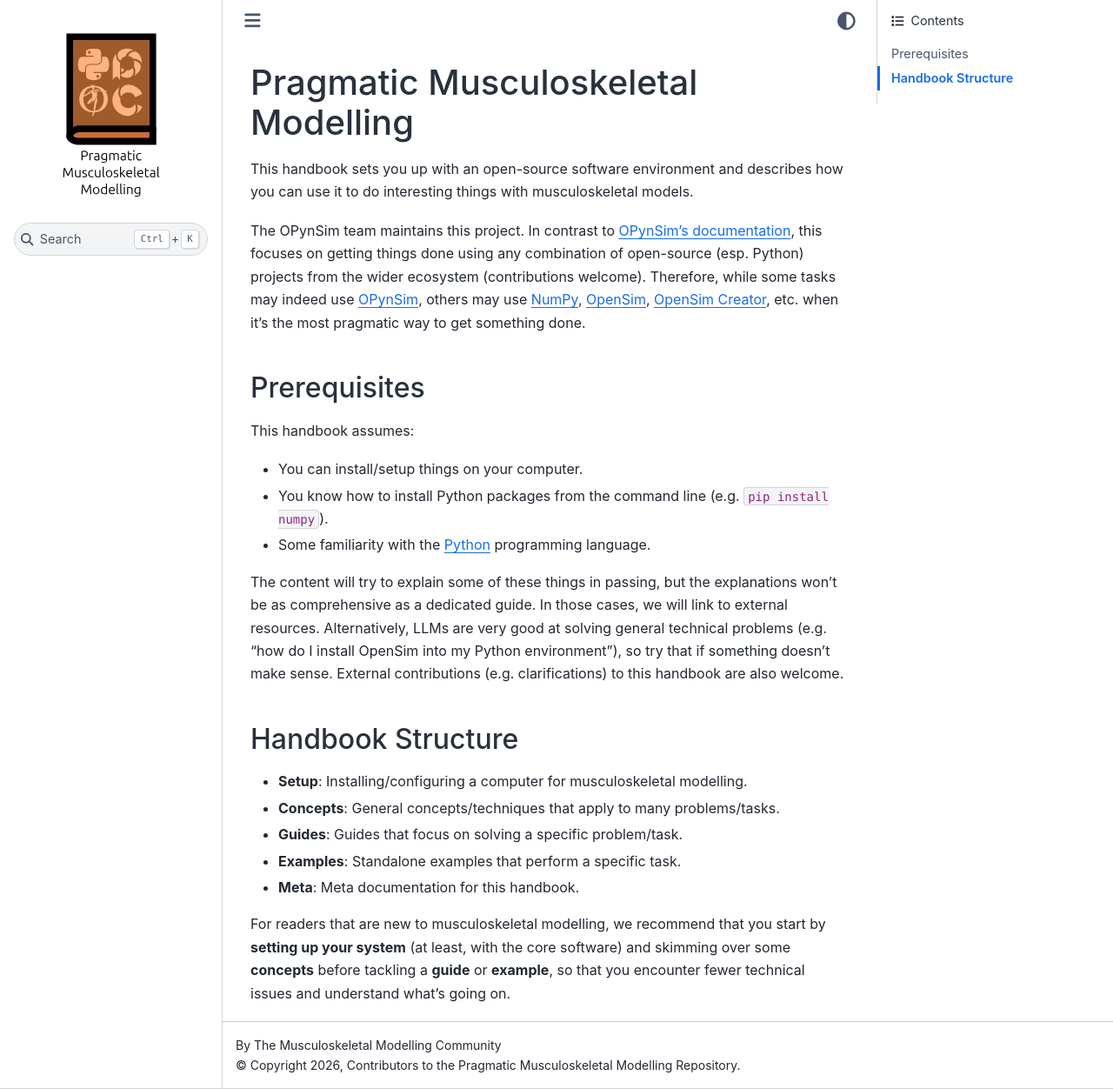
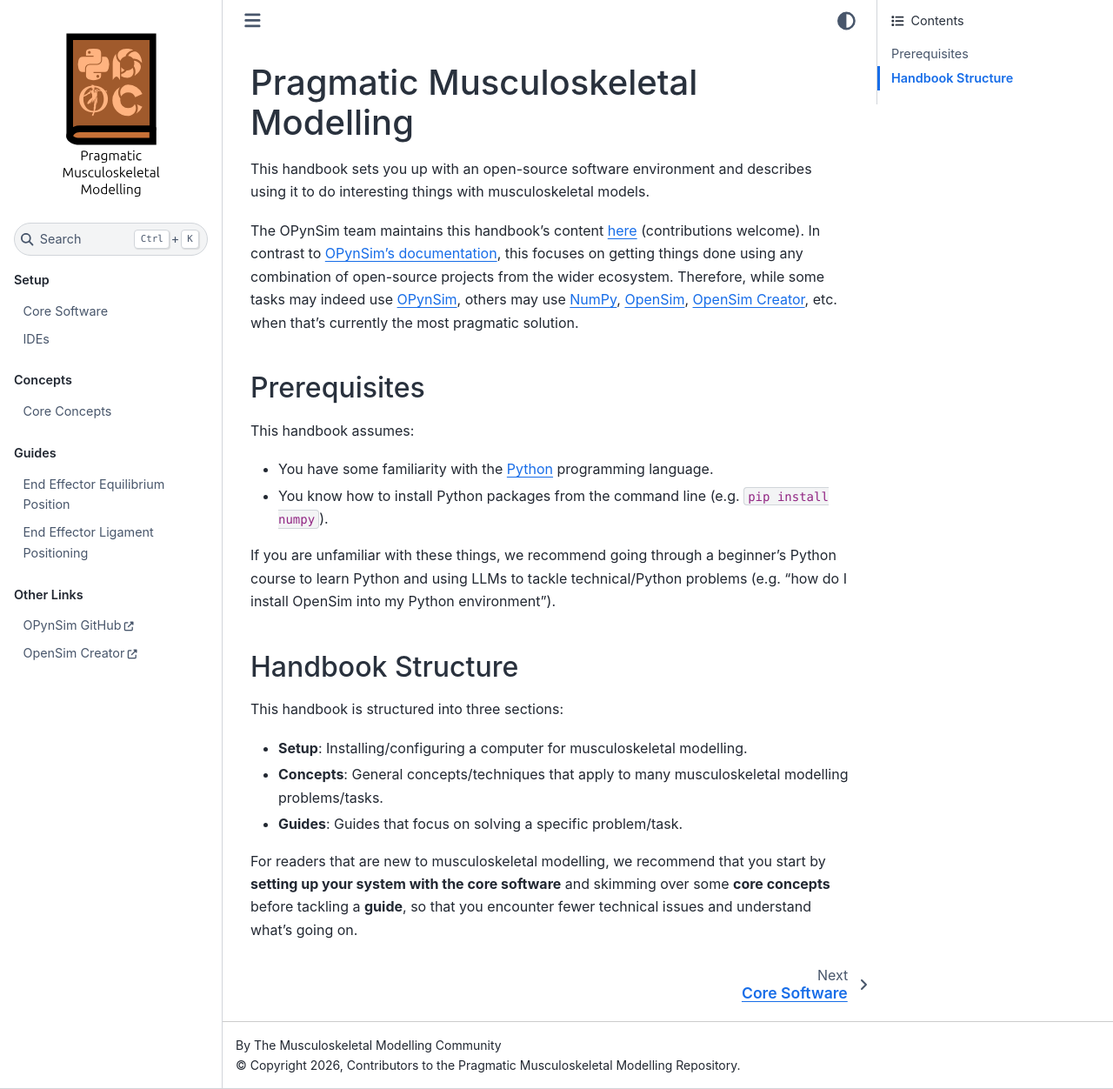
Before and after one commit to opynsim/handbook.opynsim.eu, a Sphinx documentation site: the page built from source/index.rst, in a window 1280 px wide and 1252 px high. Shown: the whole window at 87% size. Built offline with Sphinx 7.4.7 and the Sphinx Book theme 1.1.4, drawn with Linux system fonts in a browser that asks for light colours.

Commit message:
Start adding content etc.

```diff
--- /dev/null
+++ b/source/concepts/core-concepts.rst
@@ -0,0 +1,4 @@
+Core Concepts
+=============
+
+TODO
--- /dev/null
+++ b/source/guides/end-effector-equilibrium-position.rst
@@ -0,0 +1,4 @@
+End Effector Equilibrium Position
+=================================
+
+TODO
--- /dev/null
+++ b/source/guides/end-effector-ligament-positioning.rst
@@ -0,0 +1,4 @@
+End Effector Ligament Positioning
+=================================
+
+TODO
--- a/source/index.rst
+++ b/source/index.rst
@@ -2,17 +2,17 @@ Pragmatic Musculoskeletal Modelling
 ===================================
 
 This handbook sets you up with an open-source software environment and
-describes how you can use it to do interesting things with
-musculoskeletal models.
+describes using it to do interesting things with musculoskeletal models.
 
-The OPynSim team maintains this project. In contrast to `OPynSim's documentation <https://docs.opynsim.eu>`_,
+The OPynSim team maintains this handbook's content `here <https://github.com/opynsim/pragmatic.opynsim.eu>`_
+(contributions welcome). In contrast to `OPynSim's documentation <https://docs.opynsim.eu>`_,
 this focuses on getting things done using any combination of open-source
-(esp. Python) projects from the wider ecosystem (contributions welcome).
-Therefore, while some tasks may indeed use `OPynSim <https://docs.opynsim.eu>`_,
+projects from the wider ecosystem.
+Therefore, while some tasks may indeed use `OPynSim <http://opynsim.eu>`_,
 others may use `NumPy <https://numpy.org/>`_,
-`OpenSim <https://simtk.org/api_docs/opensim/api_docs/>`_,
-`OpenSim Creator <https://opensimcreator.com/>`_, etc. when it's the most
-pragmatic way to get something done.
+`OpenSim <https://opensim.stanford.edu/>`_,
+`OpenSim Creator <https://opensimcreator.com/>`_, etc. when that's currently
+the most pragmatic solution.
 
 
 Prerequisites
@@ -20,47 +20,59 @@ Prerequisites
 
 This handbook assumes:
 
-- You can install/setup things on your computer.
+- You have some familiarity with the `Python <https://python.org>`_ programming language.
 - You know how to install Python packages from the command line (e.g. ``pip install numpy``).
-- Some familiarity with the `Python <https://python.org>`_ programming language.
 
-The content will try to explain some of these things in passing, but
-the explanations won't be as comprehensive as a dedicated guide. In those cases,
-we will link to external resources. Alternatively, LLMs are very good at
-solving general technical problems (e.g. "how do I install OpenSim into
-my Python environment"), so try that if something doesn't make sense.
-External contributions (e.g. clarifications) to this handbook are also welcome.
+If you are unfamiliar with these things, we recommend going through a beginner's Python
+course to learn Python and using LLMs to tackle technical/Python problems (e.g. "how
+do I install OpenSim into my Python environment").
+
 
 Handbook Structure
 ------------------
 
+This handbook is structured into three sections:
+
 - **Setup**: Installing/configuring a computer for musculoskeletal modelling.
-- **Concepts**: General concepts/techniques that apply to many problems/tasks.
+- **Concepts**: General concepts/techniques that apply to many musculoskeletal modelling problems/tasks.
 - **Guides**: Guides that focus on solving a specific problem/task.
-- **Examples**: Standalone examples that perform a specific task.
-- **Meta**: Meta documentation for this handbook.
 
 For readers that are new to musculoskeletal modelling, we recommend that
-you start by **setting up your system** (at least, with the core software) and
-skimming over some **concepts** before tackling a **guide** or **example**, so
+you start by **setting up your system with the core software** and
+skimming over some **core concepts** before tackling a **guide**, so
 that you encounter fewer technical issues and understand what's going on.
 
 .. toctree::
    :maxdepth: 2
    :caption: Setup
+   :hidden:
+
+   setup/core-software
+   setup/ides
 
 .. toctree::
    :maxdepth: 2
    :caption: Concepts
+   :hidden:
+
+   concepts/core-concepts
 
 .. toctree::
    :maxdepth: 2
    :caption: Guides
+   :hidden:
+
+   guides/end-effector-equilibrium-position
+   guides/end-effector-ligament-positioning
 
 .. toctree::
    :maxdepth: 2
    :caption: Examples
+   :hidden:
 
 .. toctree::
-   :maxdepth: 2
-   :caption: Meta
+    :caption: Other Links
+    :hidden:
+
+    OPynSim GitHub <https://github.com/opynsim/opynsim>
+    OpenSim Creator <https://opensimcreator.com>
--- /dev/null
+++ b/source/setup/ides.rst
@@ -0,0 +1,4 @@
+IDEs
+====
+
+TODO
```
Also changed, not shown: source/setup/core-software.rst (added, +56 -0 lines), 1 other file.
